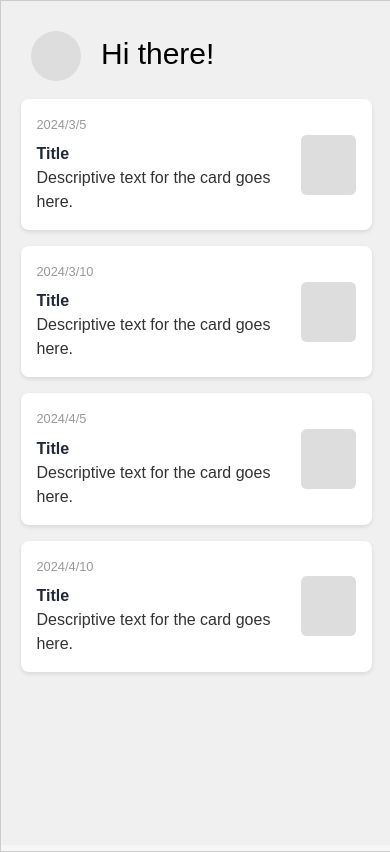
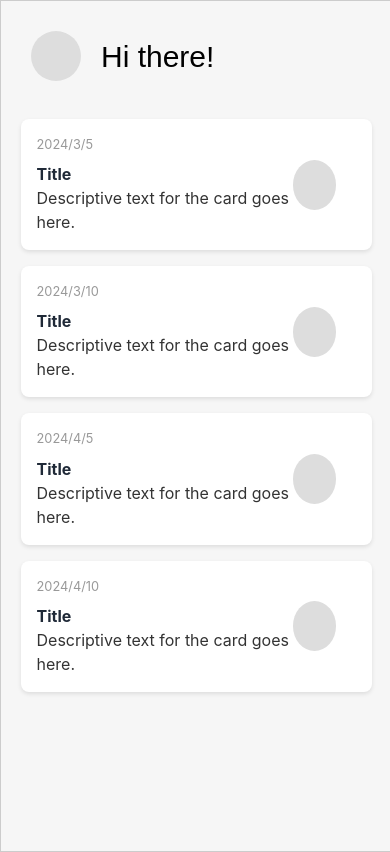
Before and after one commit to crispyinuo/DiligentDrGreen, a React (Create React App) app in the folder dr-green/: page /history in a window 390 px wide. Built offline with nearby package versions, Linux system fonts and the light colour scheme.

Commit message:
fix history page layout to fit in phone component

```diff
--- a/dr-green/src/pages/history.js
+++ b/dr-green/src/pages/history.js
@@ -1,13 +1,28 @@
 import React from 'react';
 import styled from 'styled-components';
 
-const Container = styled.div`
+const PageContainer = styled.div`
   display: flex;
   flex-direction: column;
   align-items: center;
-  background-color: #f0f0f0;
-  min-height: 100vh;
-  font-family: 'Arial', sans-serif;
+  min-height: 100%;
+  width: 100%;
+`;
+
+const Header = styled.div`
+  width: 100%;
+  display: flex;
+  align-items: center;
+  padding: 30px;
+  box-sizing: border-box;
+`;
+
+const PlaceholderImage = styled.div`
+  width: 50px;
+  height: 50px;
+  border-radius: 50%;
+  background-color: #ddd;
+  margin-right: 20px;
 `;
 
 const ChatBubble = styled.div`
@@ -18,13 +33,12 @@ const ChatBubble = styled.div`
   box-shadow: 0 2px 4px rgba(0, 0, 0, 0.1);
   display: flex;
   align-items: center;
-  width: 90%; /* Adjust width as needed */
+  width: 90%;  /* Responsive width */
 `;
 
 const MessageContent = styled.div`
   display: flex;
   flex-direction: column;
-  margin-right: 16px; /* Space for image */
 `;
 
 const Title = styled.div`
@@ -41,55 +55,20 @@ const Description = styled.div`
   color: #333;
 `;
 
-const PlaceholderImage = styled.div`
-  width: 60px; /* Adjust size as needed */
-  height: 60px;
-  background-color: #ddd;
-  border-radius: 10%;
-`;
-
 const History = () => {
-    const StyleSheet = {
-        width: "100vw",
-        height: "100vh",
-        backgroundColor: "#FFFFFF",
-        display: "flex",
-        alignItems: "center",
-        justifyContent: "center",
-        flexDirection: "column",
-
-    }
-    const headerStyle = {
-        width: '100%', // take full width to align title and placeholder
-        display: 'flex', // use flexbox to align items in a row
-        alignItems: 'center', // vertically center items in the header
-        paddingLeft: "30px", // padding from the left edge of the screen
-        boxSizing: 'border-box', // include padding in the width calculation
-        paddingTop: "30px",
-        paddingBottom: "10px"
-    };
-    const placeholderImageStyle = {
-        width: "50px",
-        height: "50px",
-        borderRadius: "50%",
-        backgroundColor: "#ddd",
-        paddingLeft: "50px"
-        // space between the image and the heading text
-    };
   const messages = [
     { id: 1, title: 'Title', date: '2024/3/5', description: 'Descriptive text for the card goes here.' },
     { id: 2, title: 'Title', date: '2024/3/10', description: 'Descriptive text for the card goes here.' },
     { id: 3, title: 'Title', date: '2024/4/5', description: 'Descriptive text for the card goes here.' },
     { id: 4, title: 'Title', date: '2024/4/10', description: 'Descriptive text for the card goes here.' }
-        // ... Add more message objects here
   ];
+
   return (
-        <div style={StyleSheet}>
-            <Container>
-                <div style={headerStyle}>
-                    <div style={placeholderImageStyle}></div>
-                    <h1 style={{ color: "black", fontFamily: "sans-serif", paddingLeft: "20px", alignSelf: 'flex-start', fontSize: 30 }}>Hi there!</h1>
-                </div>
+    <PageContainer>
+      <Header>
+        <PlaceholderImage />
+        <h1 style={{ color: "black", fontFamily: "sans-serif", fontSize: "30px" }}>Hi there!</h1>
+      </Header>
 
       {messages.map((message) => (
         <ChatBubble key={message.id}>
@@ -101,10 +80,8 @@ const History = () => {
           <PlaceholderImage />
         </ChatBubble>
       ))}
-            </Container>
-
-        </div >
-    )
+    </PageContainer>
+  );
 }
 
 export default History;
```
Lines whose indentation alone changed are shown as unchanged.
